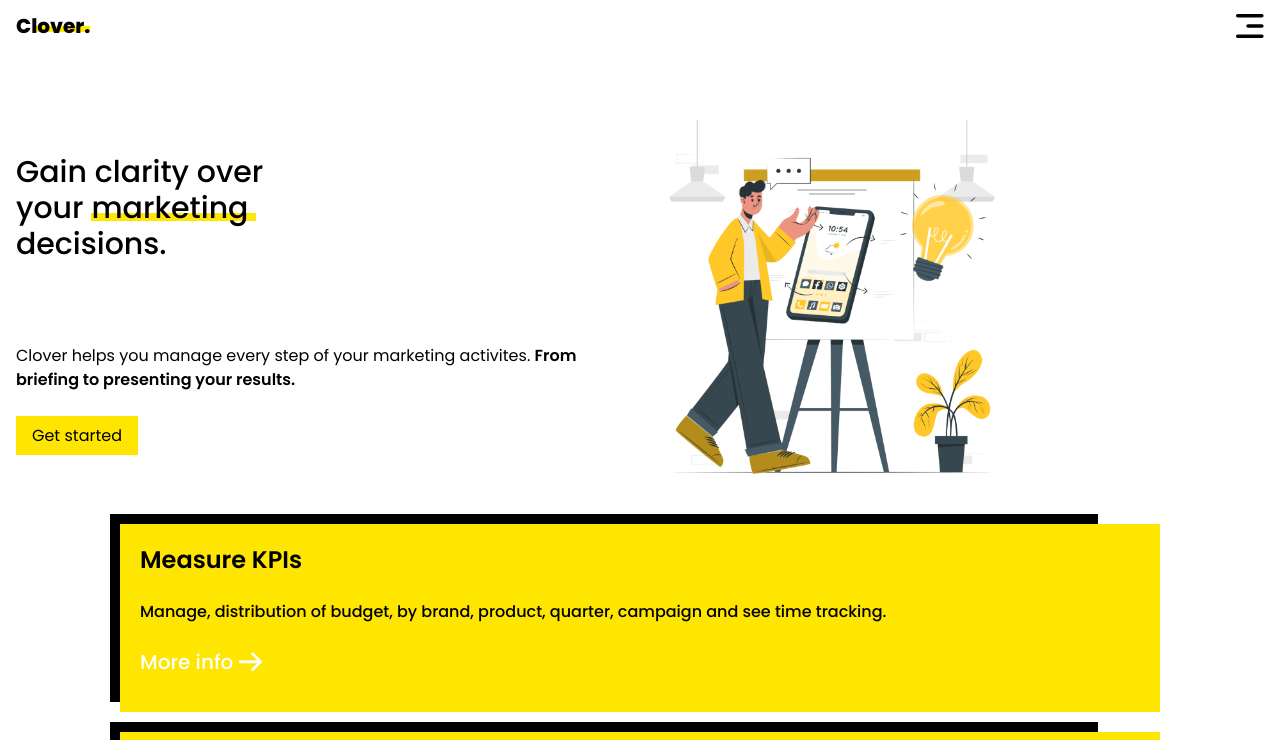
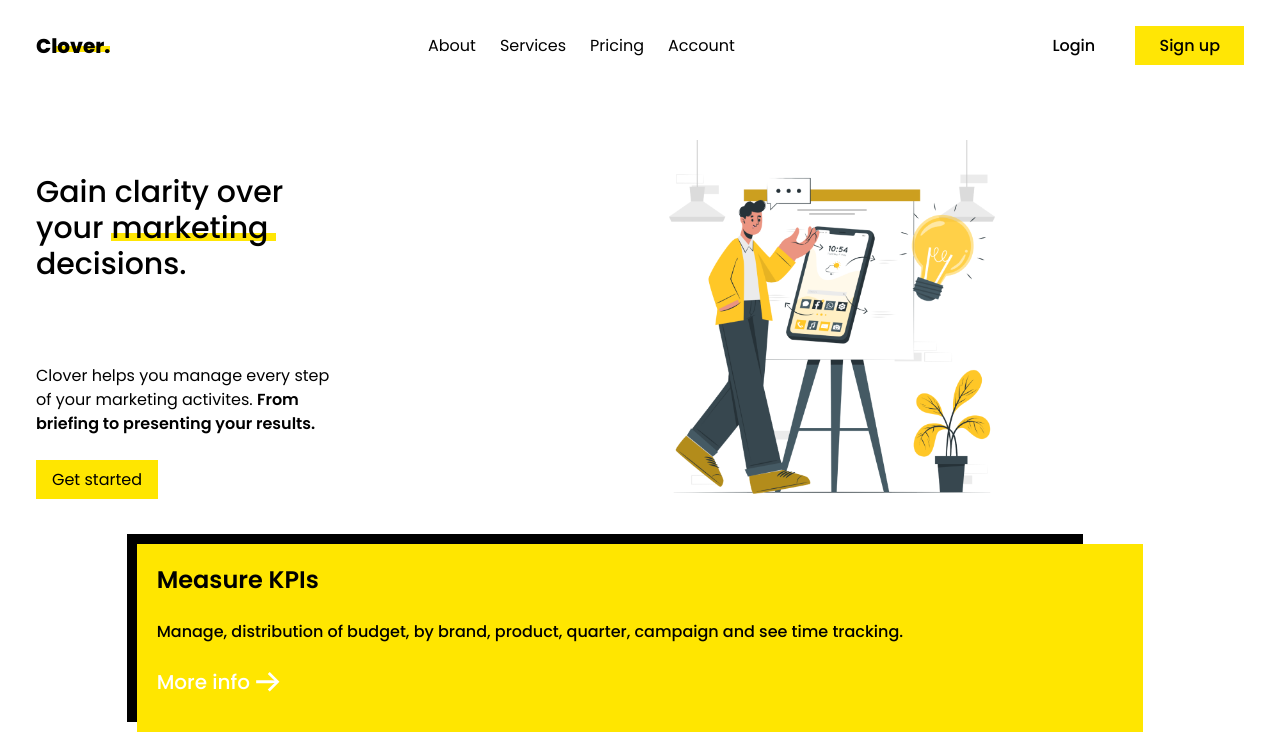
Before and after one commit to mizgaionutalexandru/clover, a website: page src/index.html in a window 1280 px wide. Shown: the top 740 px of the page. Drawn offline with nearby package versions, Linux system fonts and the light colour scheme; files that its build step writes are made by us from their sources.

Commit message:
md style finish

```diff
--- a/src/index.html
+++ b/src/index.html
@@ -16,7 +16,8 @@
     <script defer src="script.js"></script>
   </head>
   <!-- prettier-ignore -->
-  <body class="pt-3 px-4 font-sans text-[#000000] relative">
+  <body class="pt-3 px-4 font-sans text-[#000000] relative
+  sm:pt-5 sm:px-7 md:pt-8 md:px-9">
     <header class="flex justify-between items-center z-40">
       <h1
         class=" text-xl font-extrabold align-middle relative
@@ -24,8 +25,18 @@
         before:-z-10"
         >Clover.</h1
       >
+      <ul class="hidden font-normal md:flex md:items-center">
+        <li class="px-3"><a href="#">About</a></li>
+        <li class="px-3"><a href="#">Services</a></li>
+        <li class="px-3"><a href="#">Pricing</a></li>
+        <li class="px-3"><a href="#">Account</a></li>
+      </ul>
+      <div class="hidden md:block">
+        <a href="#" class="mr-9 font-medium">Login</a>
+        <a href="#" class="py-2 px-6 bg-yellow-2 font-medium">Sign up</a>
+      </div>
       <svg
-        class="w-7 h-7"
+        class="w-7 h-7 md:hidden"
         id="menu-open"
         viewBox="0 0 29 25"
         fill="none"
@@ -44,11 +55,11 @@
           fill="black"
         />
       </svg>
-      <svg class="w-7 h-7 hidden" id="menu-close" viewBox="0 0 29 29" fill="none" xmlns="http://www.w3.org/2000/svg">
+      <svg class="w-7 h-7 hidden md:hidden" id="menu-close" viewBox="0 0 29 29" fill="none" xmlns="http://www.w3.org/2000/svg">
         <path fill-rule="evenodd" clip-rule="evenodd" d="M0.693279 0.754497C1.13776 0.310569 1.74027 0.0612183 2.36848 0.0612183C2.99668 0.0612183 3.59919 0.310569 4.04367 0.754497L14.2213 10.9321L24.3989 0.754497C24.6159 0.521592 24.8776 0.334785 25.1684 0.205219C25.4592 0.0756541 25.7731 0.0059849 26.0914 0.000368926C26.4097 -0.00524704 26.7259 0.0533047 27.021 0.172531C27.3162 0.291758 27.5844 0.469217 27.8095 0.694322C28.0346 0.919426 28.212 1.18757 28.3313 1.48274C28.4505 1.77792 28.509 2.09408 28.5034 2.41238C28.4978 2.73068 28.4281 3.04458 28.2986 3.33537C28.169 3.62616 27.9822 3.88787 27.7493 4.10489L17.5717 14.2825L27.7493 24.4601C27.9822 24.6771 28.169 24.9388 28.2986 25.2296C28.4281 25.5204 28.4978 25.8343 28.5034 26.1526C28.509 26.4709 28.4505 26.7871 28.3313 27.0823C28.212 27.3774 28.0346 27.6456 27.8095 27.8707C27.5844 28.0958 27.3162 28.2732 27.021 28.3925C26.7259 28.5117 26.4097 28.5703 26.0914 28.5646C25.7731 28.559 25.4592 28.4893 25.1684 28.3598C24.8776 28.2302 24.6159 28.0434 24.3989 27.8105L14.2213 17.6329L4.04367 27.8105C3.59429 28.2292 2.99993 28.4572 2.38579 28.4464C1.77165 28.4355 1.1857 28.1867 0.751368 27.7524C0.31704 27.3181 0.0682511 26.7321 0.0574154 26.118C0.0465796 25.5039 0.274543 24.9095 0.693279 24.4601L10.8709 14.2825L0.693279 4.10489C0.24935 3.66041 0 3.05789 0 2.42969C0 1.80149 0.24935 1.19898 0.693279 0.754497Z" fill="black"/>
       </svg>
       <div id='navbar' class=" hidden absolute px-4 top-14 left-0 bg-[#ffffff] w-[100vw]
-       text-base pt-6 pb-8 shadow-md z-30">
+       text-base pt-6 pb-8 shadow-md z-30 md:hidden">
         <ul class="font-normal">
           <li class="pb-4"><a href="#">About</a></li>
           <li class="pb-4"><a href="#">Services</a></li>
@@ -69,7 +80,7 @@
       <img class="max-w-sm w-full py-4 sm:col-start-2 sm:row-start-1 sm:row-end-3
       sm:self-center" src="./assets/illustration.png" alt="Illustration of a
        guy thinking, having and idea in front of an interactive whiteboard">
-      <div class="sm:row-start-2 sm:row-end-3 sm:self-start">
+      <div class="sm:row-start-2 sm:row-end-3 sm:self-start sm:max-w-[300px]">
         <p class="py-8 text-base">Clover helps you manage every step of your marketing activites.
           <span class="font-semibold">From briefing to presenting your results.</span>
         </p>
```
